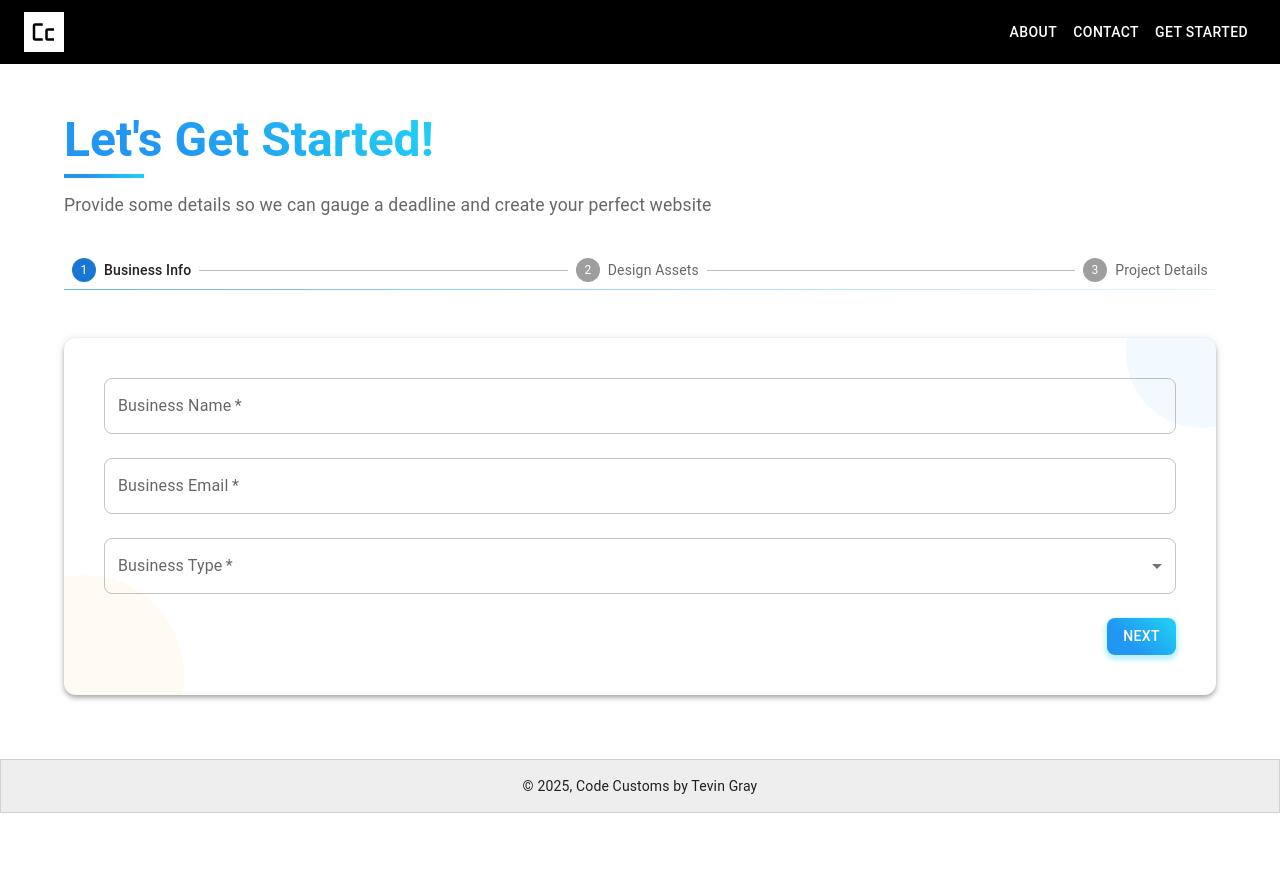
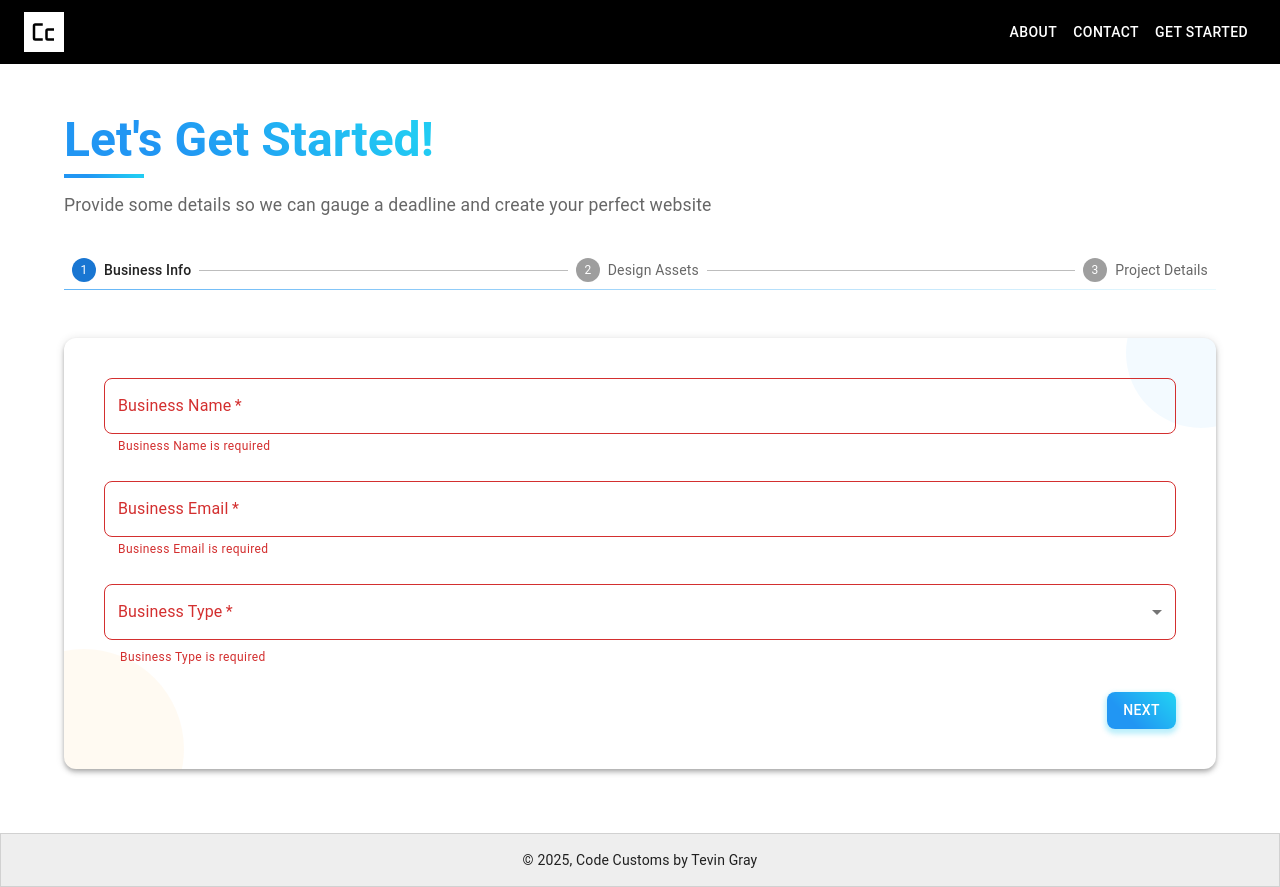
Before and after one commit to tjgray94/CodeCustoms, a Next.js app in the folder code-customs/: page /get-started in a window 1280 px wide. Both pictures are taken after a click on the button "NEXT". Before the commit the page ends 813 px from the top, so only its background shows below. Built offline with nearby package versions, Linux system fonts and the light colour scheme.

Commit message:
Updated all validations on Get-Started page

```diff
--- a/code-customs/src/app/get-started/page.tsx
+++ b/code-customs/src/app/get-started/page.tsx
@@ -2,17 +2,18 @@
 
 import Footer from "../components/Footer";
 import Navbar from "../components/Navbar";
-import { Box, Typography, Container, TextField, Button, Stack, MenuItem, InputLabel, Select, FormControl, Paper, Stepper, Step, StepLabel, Chip } from "@mui/material";
+import { Box, Typography, Container, TextField, Button, Stack, MenuItem, InputLabel, Select, FormControl, Paper, Stepper,
+  Step, StepLabel, Chip } from "@mui/material";
 import { useForm, Controller } from "react-hook-form";
 import axios from "axios";
-import { useState, useRef } from "react";
+import { useState } from "react";
 
 type FormInputs = {
   businessName: string;
   businessEmail: string;
   businessType: string;
+  pageRange: string;
   colorScheme?: string;
-  pageRange?: string;
   features?: string;
   logoUpload?: FileList;
   designUpload?: FileList;
@@ -22,10 +23,11 @@ export default function GetStartedPage() {
   const [logoPreview, setLogoPreview] = useState<string | null>(null);
   const [sketchPreview, setSketchPreview] = useState<string | null>(null);
   const [activeStep, setActiveStep] = useState(0);
-  const businessNameRef = useRef<string>("");
 
-  const { register, handleSubmit, reset, control, formState: { errors }, getValues } = useForm<FormInputs>({
-    defaultValues: { businessType: "", pageRange: "" }
+
+  const { register, handleSubmit, reset, control, formState: { errors }, getValues, trigger } = useForm<FormInputs>({
+    defaultValues: { businessType: "", pageRange: "" },
+    mode: "onChange"
   });
 
   const onSubmit = async (data: FormInputs) => {
@@ -68,29 +70,26 @@ export default function GetStartedPage() {
 
   const handleNext = () => {
     if (activeStep === 0) {
-      const businessNameValue = businessNameRef.current;
-      const { businessEmail, businessType } = getValues();
+      const { businessName, businessEmail, businessType } = getValues();
+      let isValid = true;
 
-      if (!businessNameValue || businessNameValue.trim() === "") {
-        alert("Please enter a business name before proceeding");
-        return;
+      if (!businessName || businessName.trim() === "") {
+        isValid = false;
       }
 
-      if (!businessEmail || businessEmail.trim() === "") {
-        alert("Please enter a business email before proceeding");
-        return;
+      if (!businessEmail || businessEmail.trim() === "" || !/^[^\s@]+@[^\s@]+\.[^\s@]+$/.test(businessEmail)) {
+        isValid = false;
       }
 
-      if (!/^[^\s@]+@[^\s@]+\.[^\s@]+$/.test(businessEmail)) {
-      alert("Please enter a valid email address");
-      return;
+      if (!businessType || businessType === "") {
+        isValid = false;
       }
 
-      if (!businessType || businessType.trim() === "") {
-        alert("Please select a business type before proceeding");
+      if (!isValid) {
         return;
       }
     }
+
     setActiveStep((prevActiveStep) => prevActiveStep + 1);
   };
 
@@ -225,8 +224,8 @@ export default function GetStartedPage() {
                       error={!!errors.businessName}
                       helperText={errors.businessName?.message as string || ''}
                       {...register("businessName", {
-                        required: "A Business Name is required",
-                        onChange: (e) => { businessNameRef.current = e.target.value; }
+                        required: "Business Name is required",
+                        validate: value => value.trim() !== "" || "Business Name cannot be empty"
                       })}
                       InputProps={{ sx: { borderRadius: 2 } }}
                     />
@@ -240,16 +239,21 @@ export default function GetStartedPage() {
                       error={!!errors.businessEmail}
                       helperText={errors.businessEmail?.message as string || ''}
                       {...register("businessEmail", {
-                        required: "An email is required",
+                        required: "Business Email is required",
+                        validate: value => value.trim() !== "" || "Business Email cannot be empty",
                         pattern: {
                           value: /^[^\s@]+@[^\s@]+\.[^\s@]+$/,
-                          message: "Enter a valid email address"
+                          message: "Please enter a valid email address"
                         }
                       })}
                       InputProps={{ sx: { borderRadius: 2 } }}
                     />
 
-                    <Controller name="businessType" control={control} rules={{ required: "Business Type is required" }}
+                    <Controller name="businessType" control={control}
+                      rules={{
+                        required: "Business Type is required",
+                        validate: value => value !== "" || "Please select a business type"
+                      }}
                       render={({ field }) => (
                         <FormControl fullWidth error={!!errors.businessType}>
                           <InputLabel required>Business Type</InputLabel>
@@ -260,6 +264,9 @@ export default function GetStartedPage() {
                             <MenuItem value="InformationalSite">Informational Site</MenuItem>
                             <MenuItem value="CustomIdea">Custom Idea/Other</MenuItem>
                           </Select>
+                          {errors.businessType && <Typography color="error" variant="caption" sx={{ mt: 1, ml: 2 }}>
+                            {errors.businessType.message}
+                          </Typography>}
                         </FormControl>
                       )}
                     />
@@ -267,7 +274,12 @@ export default function GetStartedPage() {
                     <Box sx={{ display: 'flex', justifyContent: 'flex-end', mt: 2 }}>
                       <Button
                         variant="contained"
-                        onClick={handleNext}
+                        onClick={async () => {
+                          const isValid = await trigger(["businessName", "businessEmail", "businessType"]);
+                          if (isValid) {
+                            handleNext();
+                          }
+                        }}
                         sx={{
                           borderRadius: 2,
                           background: 'linear-gradient(45deg, #2196F3 30%, #21CBF3 90%)',
@@ -455,6 +467,26 @@ export default function GetStartedPage() {
                   <Stack spacing={3}>
                     <Typography variant="h6" gutterBottom>Project Specifications</Typography>
 
+                    <Controller name="pageRange" control={control} defaultValue=""
+                      rules={{
+                        required: "Page Range is required",
+                        validate: value => value !== "" || "Please select a page range"
+                      }}
+                      render={({ field }) => (
+                        <FormControl fullWidth error={!!errors.pageRange}>
+                          <InputLabel required>Page Range</InputLabel>
+                          <Select {...field} label="Page Range" sx={{ borderRadius: 2 }}>
+                            <MenuItem value="OneToThree">1-3 Pages</MenuItem>
+                            <MenuItem value="FourToSix">4-6 Pages</MenuItem>
+                            <MenuItem value="SevenPlus">7+ Pages</MenuItem>
+                          </Select>
+                          {errors.pageRange && <Typography color="error" variant="caption" sx={{ mt: 1, ml: 2 }}>
+                            {errors.pageRange.message}
+                          </Typography>}
+                        </FormControl>
+                      )}
+                    />
+
                     <TextField
                       label="Color Scheme"
                       placeholder="e.g., Blue and white, Earth tones, etc."
@@ -462,19 +494,6 @@ export default function GetStartedPage() {
                       variant="outlined"
                       InputProps={{ sx: { borderRadius: 2 } }}
                       {...register("colorScheme")}
-                    />
-
-                    <Controller name="pageRange" control={control}
-                      render={({ field }) => (
-                        <FormControl fullWidth error={!!errors.pageRange}>
-                          <InputLabel>Page Range</InputLabel>
-                          <Select {...field} label="Page Range" sx={{ borderRadius: 2 }}>
-                            <MenuItem value="OneToThree">1-3 Pages</MenuItem>
-                            <MenuItem value="FourToSix">4-6 Pages</MenuItem>
-                            <MenuItem value="SevenPlus">7+ Pages</MenuItem>
-                          </Select>
-                        </FormControl>
-                      )}
                     />
 
                     <TextField
```
